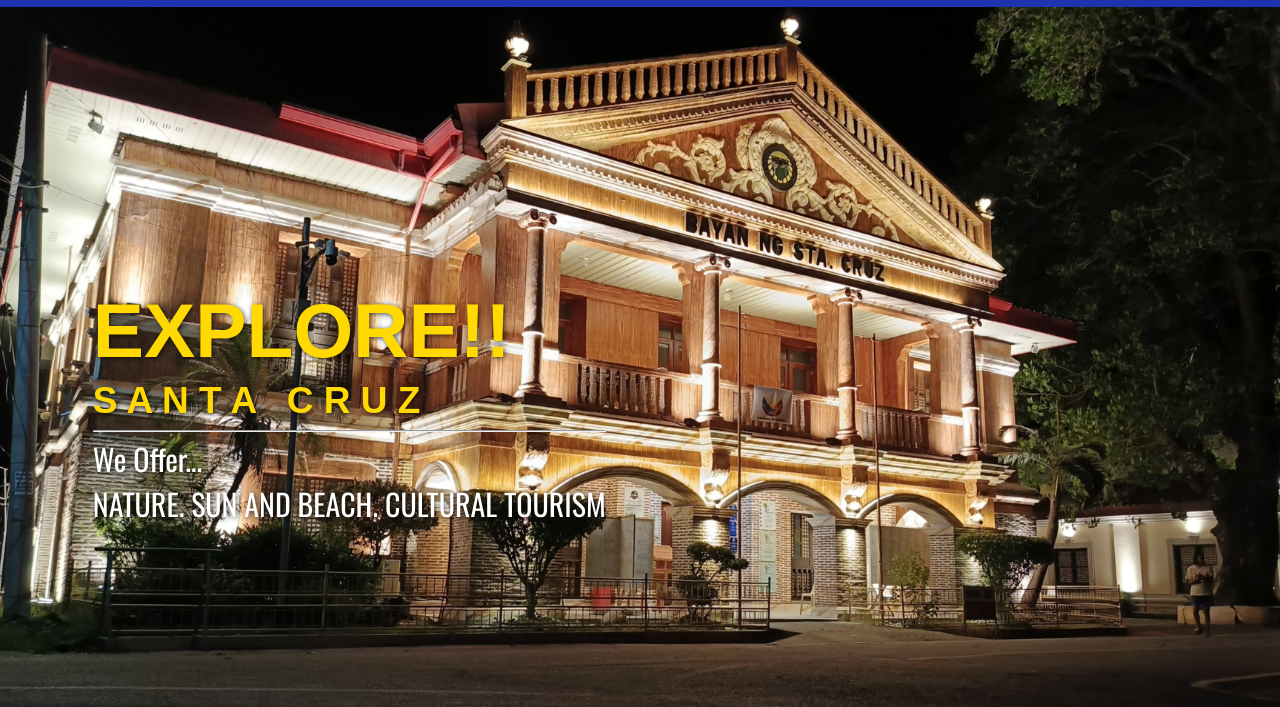
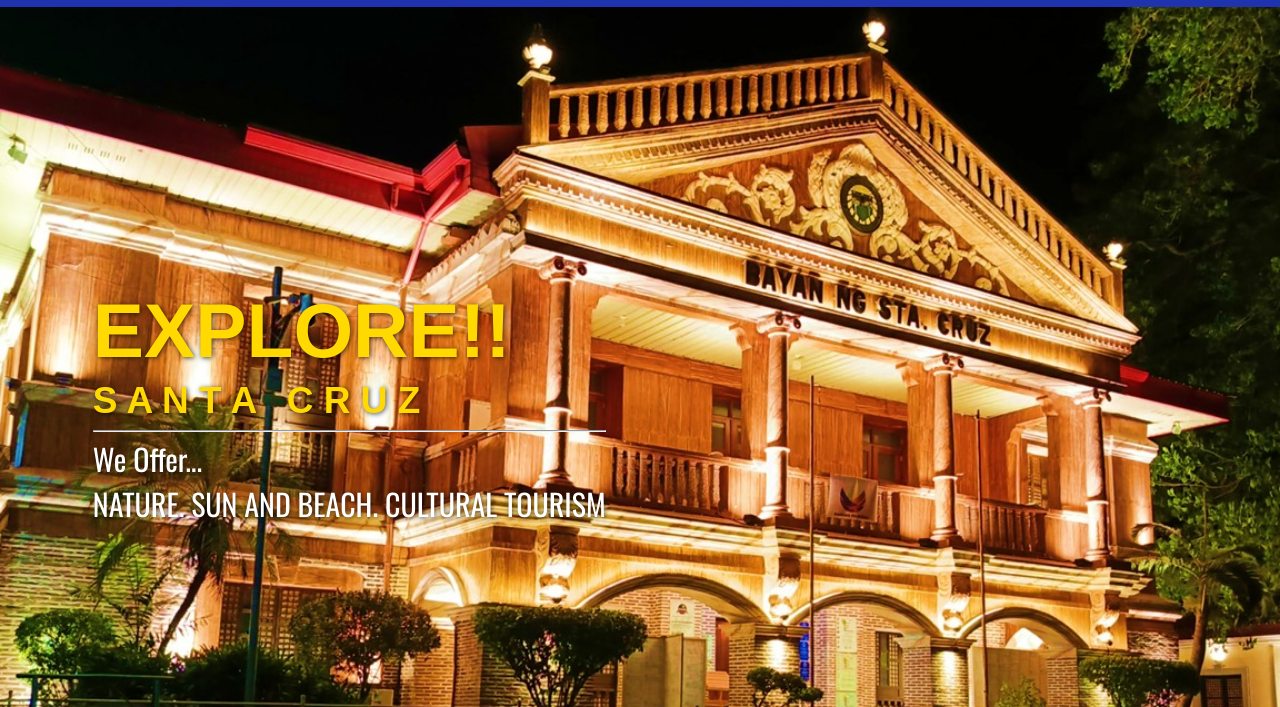
Before and after one commit to Joeberttababan/sta-cruz-tourism, a plain HTML site: page index.html in a window 1280 px wide. Shown: the part 93-800 px from the top of the page. Drawn offline with nearby package versions, Linux system fonts and the light colour scheme; files whose address does not match are found by name; a web font is replaced by a local one.

Commit message:
Update index.html

```diff
--- a/index.html
+++ b/index.html
@@ -31,7 +31,15 @@
   </header>
 
   <!-- Hero Banner -->
-  <section class="hero">
+  <section class="hero" style="  background: url('assets/municipal\ hall.jpg') no-repeat center center / cover;
+  height: 100vh;
+  display: flex;
+  align-items: center;
+  justify-content: flex-start;
+  padding-left: 6vw;
+  position: relative;
+  color: white;
+  text-shadow: 1px 1px 5px rgba(0, 0, 0, 0.7);">
     <div class="hero-text">
       <h1>EXPLORE!!</h1>
       <h1 style="font-size:37px;">S A N T A &nbsp; C R U Z</h1><hr>
@@ -41,7 +49,11 @@
   </section>
 
   <!-- Scrollable Places Section -->
-  <section class="places-wrapper" id="explore-section">
+  <section class="places-wrapper" id="explore-section" style="
+    background: url('assets/exploreNow.jpg') no-repeat center center / cover;
+    height: 110vh;
+    padding: 40px 20px;
+  ">
     <h1 style="color:rgb(25, 109, 36); position:relative; z-index:4; margin-top:50px;">Explore Now</h1>
     <div class="slider-container">
     <div class="places-slider">
```
